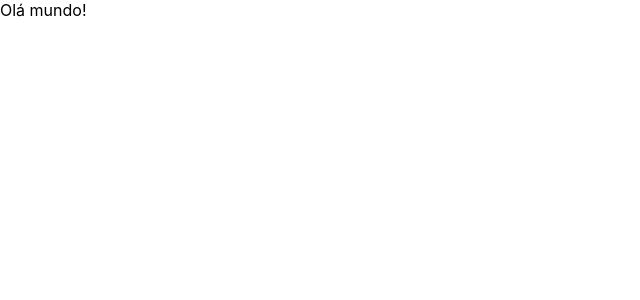
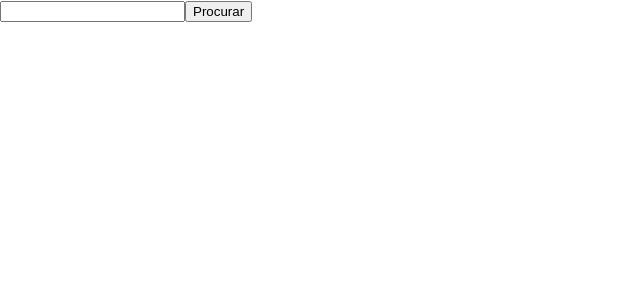
Before and after one commit to MarcusMix/pokedex-react, a React (Create React App) app: page / in a window 1280 px wide. Shown: the top 300 px of the page, without its empty margins (0-640 px from the left). Built offline with nearby package versions, Linux system fonts and the light colour scheme.

Commit message:
feat: add recoil and get pokemon API

```diff
--- a/package.json
+++ b/package.json
@@ -11,10 +11,12 @@
     "@types/node": "^16.18.11",
     "@types/react": "^18.0.26",
     "@types/react-dom": "^18.0.10",
+    "axios": "^1.2.3",
     "react": "^18.2.0",
     "react-dom": "^18.2.0",
     "react-router-dom": "^6.6.2",
     "react-scripts": "5.0.1",
+    "recoil": "^0.7.6",
     "typescript": "^4.9.4",
     "web-vitals": "^2.1.4"
   },
--- /dev/null
+++ b/src/api/requester.ts
@@ -0,0 +1,44 @@
+import axios, { AxiosResponse } from "axios";
+
+export const requester = (config: any, contentType?: string): any => {
+  const service = axios.create({
+    baseURL: config.baseURL,
+    ...config.options,
+  });
+
+  service.interceptors.request.use(
+    (req) => {
+      req.headers = {
+        "Content-Type": contentType || "application/json",
+        "Access-Control-Allow-Origin": "*",
+        ...config,
+      };
+
+      return req;
+    },
+    (error) => Promise.reject(error)
+  );
+
+  return {
+    async get<T = any>(uri: string): Promise<AxiosResponse<T>> {
+      const response = await service.get<T>(uri);
+      return response;
+    },
+    async post<T = any>(uri: string, data: any): Promise<AxiosResponse<T>> {
+      const response = await service.post<T>(uri, data);
+      return response;
+    },
+    async put<T = any>(uri: string, data: any): Promise<AxiosResponse<T>> {
+      const response = await service.put<T>(uri, data);
+      return response;
+    },
+    async patch<T = any>(uri: string, data: any): Promise<AxiosResponse<T>> {
+      const response = await service.patch<T>(uri, data);
+      return response;
+    },
+    async delete<T = any>(uri: string, data: any): Promise<AxiosResponse<T>> {
+      const response = await service.delete<T>(uri, data);
+      return response;
+    },
+  };
+};
--- a/src/index.tsx
+++ b/src/index.tsx
@@ -2,17 +2,21 @@ import { StrictMode } from 'react';
 import ReactDOM from 'react-dom/client';
 import './index.css';
 import reportWebVitals from './reportWebVitals';
+import AppRouter from './routes';
 import { BrowserRouter } from 'react-router-dom';
-import AppRouter from './routes';
+import { RecoilRoot } from 'recoil';
 
 const root = ReactDOM.createRoot(
   document.getElementById('root') as HTMLElement
 );
+
 root.render(
   <StrictMode>
-    <BrowserRouter>
-      <AppRouter/>
-    </BrowserRouter>
+    <RecoilRoot>
+      <BrowserRouter>
+        <AppRouter/>
+      </BrowserRouter>
+    </RecoilRoot>
   </StrictMode>
 );
 
--- /dev/null
+++ b/src/pages/Home/HomePage.tsx
@@ -0,0 +1,45 @@
+import { useState } from "react"
+import { useRecoilState, useRecoilValueLoadable } from "recoil"
+
+//Recoil: atoms
+import { atomPokemon } from "../../store/atoms/atoms"
+
+//Recoil: selectors
+import { selectorGetPokemon } from "../../store/selectors/selectors"
+
+const HomePage = () => {
+
+  // local: states
+  const [searchPokemon, setSearchPokemon] = useState("")
+
+  // recoil states
+  const [pokemon, setPokemon] = useRecoilState(atomPokemon)
+
+  // recoil loadable
+  const getLoadablePokemon =  useRecoilValueLoadable(selectorGetPokemon)
+
+  console.log(getLoadablePokemon?.contents)
+
+  return (
+    <>
+    <div>
+      <input type="text" onChange={(event) => setSearchPokemon(event.target.value)} />
+        {pokemon}
+        <button onClick={() => setPokemon(searchPokemon)}>Procurar</button>
+        {getLoadablePokemon.state === "loading" && <div>Loading...</div>}
+        {getLoadablePokemon.state === "hasValue" &&
+        getLoadablePokemon?.contents !== undefined && (
+          <div>
+            <img
+            width="150px"
+            src={getLoadablePokemon?.contents?.sprites?.front_default}
+            alt={`pokemom: ${getLoadablePokemon?.contents?.name}`}/>
+            <h3>{getLoadablePokemon?.contents?.name}</h3>
+          </div>
+        )}
+      </div>
+    </>
+  )
+}
+
+export default HomePage
--- a/src/pages/Home/index.tsx
+++ /dev/null
@@ -1,12 +0,0 @@
-import { Outlet } from "react-router-dom"
-
-const HomePage = () => {
-  return (
-    <div>
-      Olá mundo!
-      <Outlet/>
-    </div>
-  )
-}
-
-export default HomePage
--- a/src/pages/index.tsx
+++ /dev/null
@@ -1,5 +0,0 @@
-import Home from './Home'
-
-export  {
-  Home,
-}
--- /dev/null
+++ b/src/pages/pages.tsx
@@ -0,0 +1,5 @@
+import Home from './Home/HomePage'
+
+export  {
+  Home,
+}
--- a/src/routes.tsx
+++ b/src/routes.tsx
@@ -1,5 +1,5 @@
 import { Routes, Route } from 'react-router-dom'
-import { Home } from './pages'
+import { Home } from './pages/pages'
 
 const AppRouter = () => (
   <Routes>
--- /dev/null
+++ b/src/store/atoms/atoms.ts
@@ -0,0 +1,6 @@
+import { atom } from 'recoil'
+
+export const atomPokemon = atom({
+  key: 'atomPokemon',
+  default: ''
+})
--- /dev/null
+++ b/src/store/selectors/selectors.ts
@@ -0,0 +1,22 @@
+import { selector } from "recoil";
+
+//API
+import { requester } from "../../api/requester";
+
+//Recoil: atoms
+import { atomPokemon } from "../atoms/atoms";
+
+export const selectorGetPokemon = selector({
+  key: 'selectorGetPokemon',
+  get: async ({get}) => {
+    const pokemon = get(atomPokemon)
+
+    if(pokemon) {
+      const {data} = await requester({
+        baseURL: "https://pokeapi.co/api/v2",
+      }).get(`/pokemon/${pokemon.toLowerCase().trim()}`)
+
+      return data
+    }
+  }
+})
```
Also changed, not shown: 1 other file (tests, documents, lock files or other folders).
